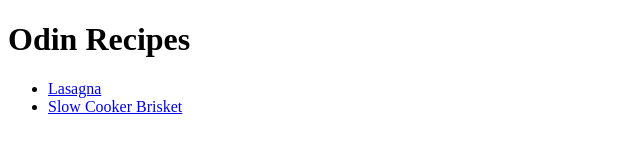
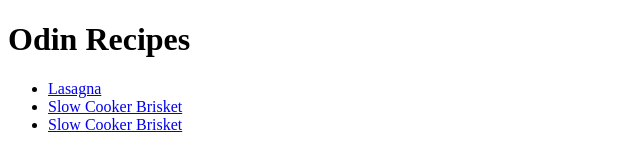
Before and after one commit to nwoodell1/odin-recipes, a plain HTML site: page index.html in a window 1280 px wide. Shown: the whole page, without its empty margins (0-640 px from the left). Drawn offline with Linux system fonts and the light colour scheme.

Commit message:
updated index file with proper link

```diff
--- a/index.html
+++ b/index.html
@@ -10,6 +10,7 @@
     <ul>
         <li><a href="./recipes/lasagna.html">Lasagna</a></li>
         <li><a href="./recipes/brisket.html">Slow Cooker Brisket</a></li>
+        <li><a href="./recipes/mcgriddle-casserole.html">Slow Cooker Brisket</a></li>
 
     </ul>
 </body>
```
